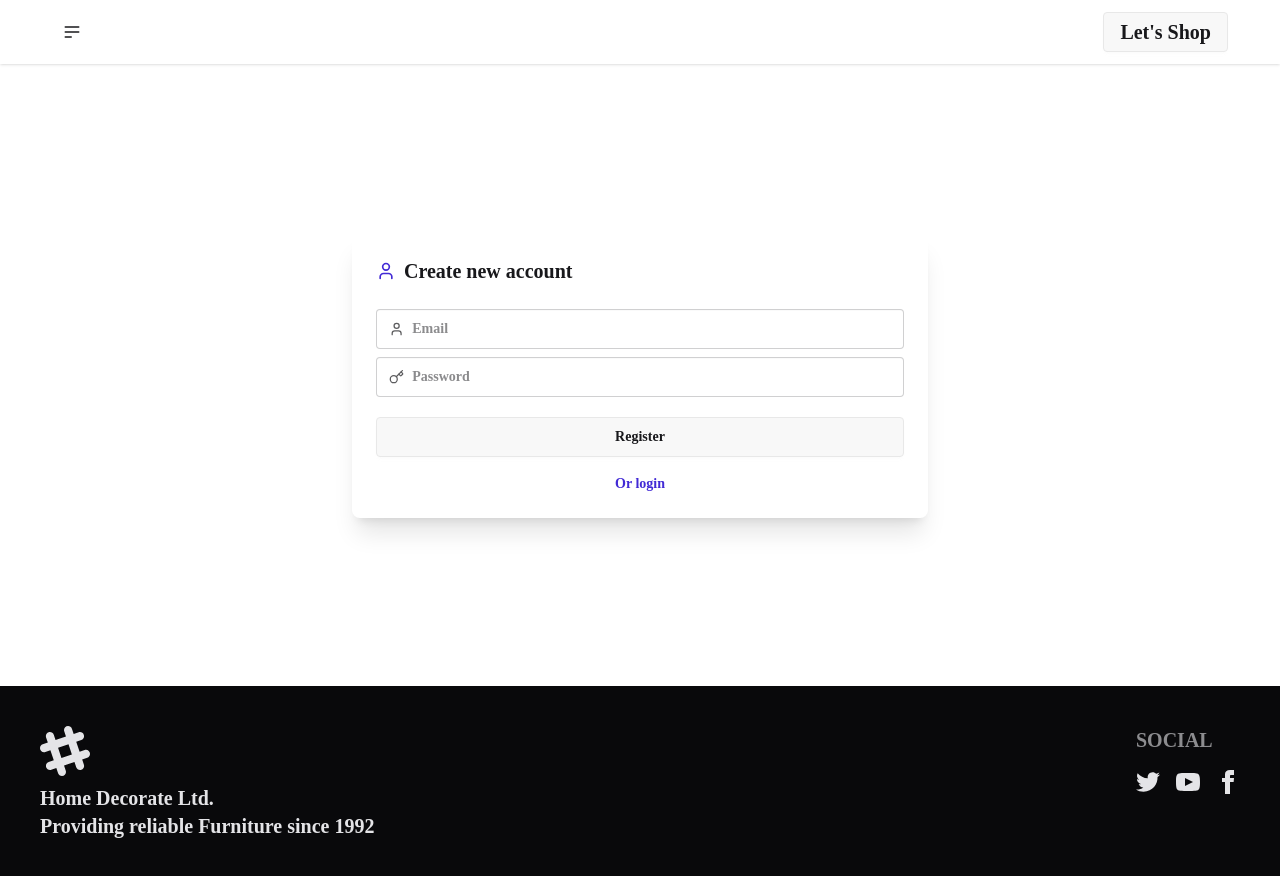
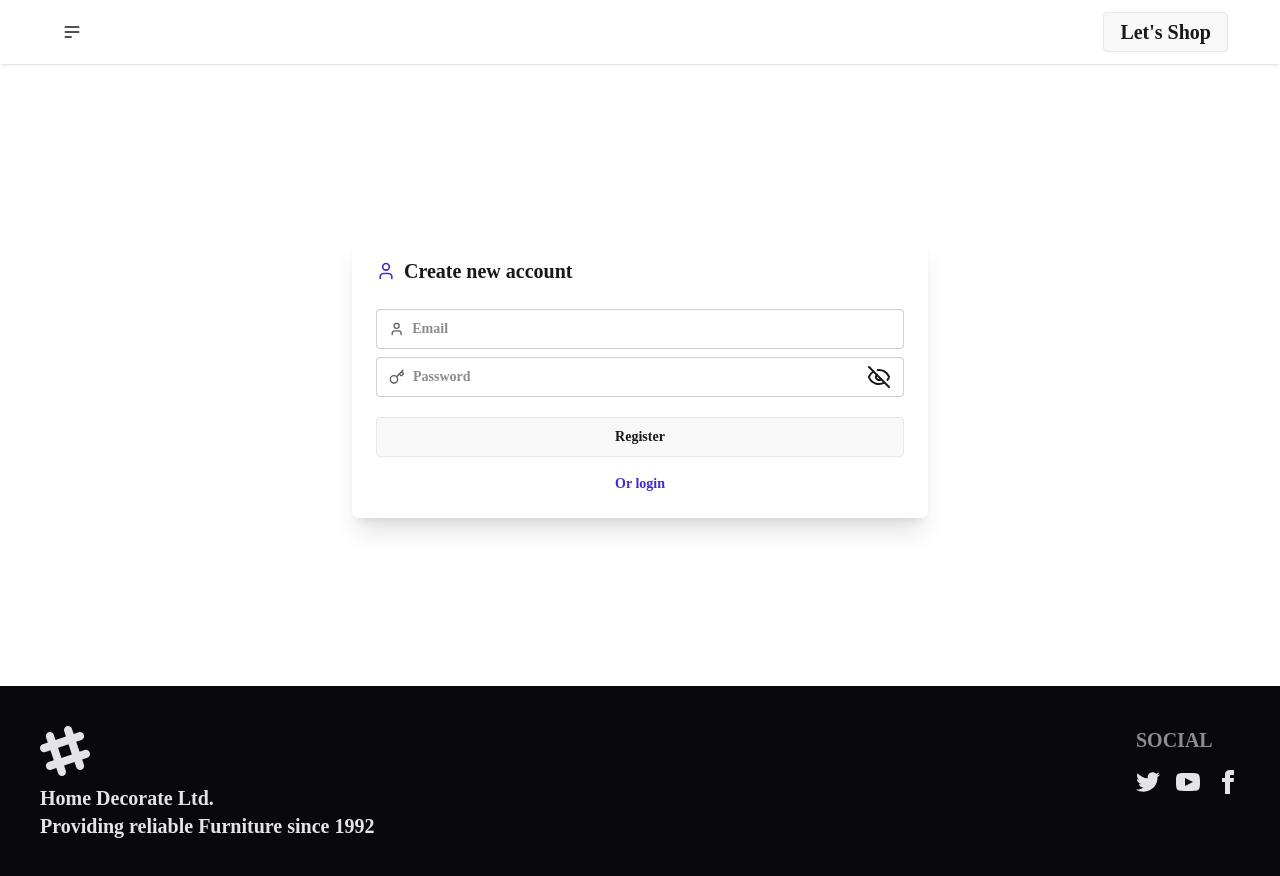
Before and after one commit to TusharChow20/projectHomeDecorator, a React (Vite) app: page /loginForm in a window 1280 px wide. Shown: the top 876 px of the page. Built offline with nearby package versions, Linux system fonts and the light colour scheme; no server answers; a web font is replaced by a local one.

Commit message:
email validator eye

```diff
--- a/src/Pges/LoginForm.jsx
+++ b/src/Pges/LoginForm.jsx
@@ -1,5 +1,5 @@
 import { createUserWithEmailAndPassword } from "firebase/auth";
-import { Key, User } from "lucide-react";
+import { Eye, EyeOff, Key, User } from "lucide-react";
 import React, { useEffect, useState } from "react";
 import { Link } from "react-router";
 import auth from "../Firebase/firebase.config";
@@ -8,6 +8,7 @@ import Swal from "sweetalert2";
 const LoginForm = () => {
   const [success, setSuccess] = useState(false);
   const [error, setError] = useState("");
+  const [showPassword, setShowPassword] = useState(false);
   const handleRegister = (e) => {
     e.preventDefault();
 
@@ -68,16 +69,27 @@ const LoginForm = () => {
           </label>
 
           {/* Password */}
-          <label className="input input-bordered flex items-center gap-2 w-full">
+          <div className="input input-bordered flex items-center gap-2 w-full">
             <Key className="w-4 h-4 opacity-70" />
             <input
-              type="password"
+              type={showPassword ? "text" : "password"}
               name="password"
-              className="grow"
+              className="flex-1"
               placeholder="Password"
               required
             />
-          </label>
+            {showPassword ? (
+              <Eye
+                onClick={() => setShowPassword(!showPassword)}
+                className="cursor-pointer"
+              />
+            ) : (
+              <EyeOff
+                onClick={() => setShowPassword(!showPassword)}
+                className="cursor-pointer"
+              />
+            )}
+          </div>
 
           {/* <p className="text-xs text-error mt-1">
             Password must be 8+ characters
```
